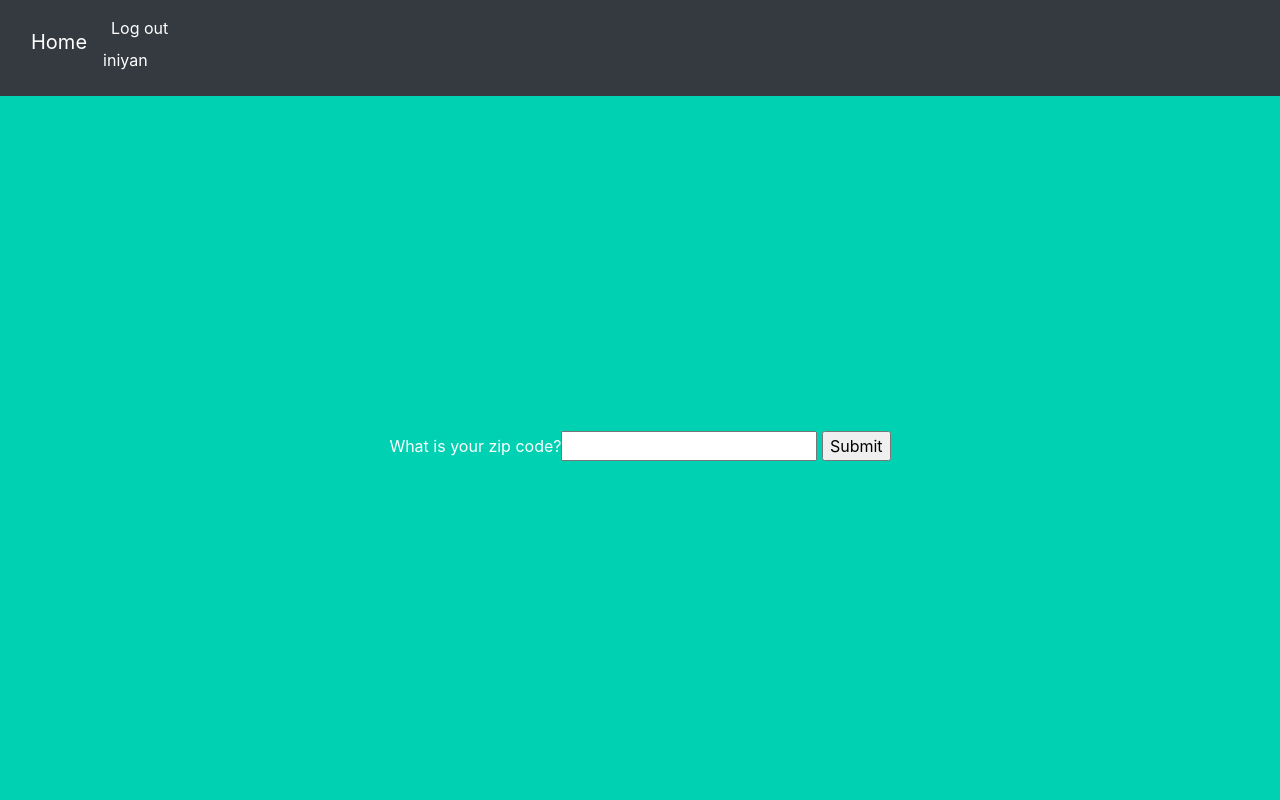
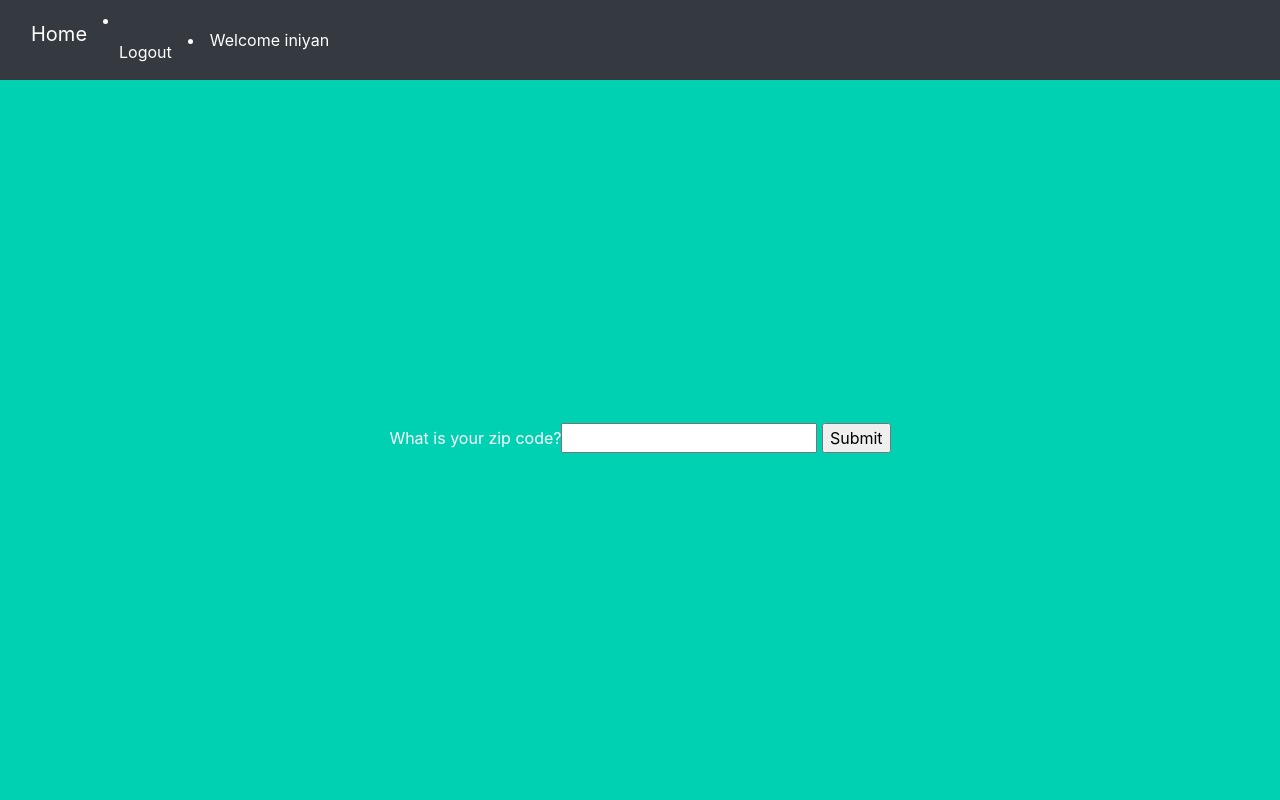
Before and after one commit to iniyan-kannappan/Hackathon_Weather_Application, a Flask app: page / in a window 1280 px wide. Run offline with Flask 2, Linux system fonts and the light colour scheme; a user stored in the database is signed in; some libraries are stand-ins or nearby versions.

Commit message:
Added Bootstrap

```diff
--- a/src/main.py
+++ b/src/main.py
@@ -91,7 +91,7 @@ def login():
             next=request.args.get('next')
 
             if next == None or not next[0]=='/':
-                next=url_for('profile')
+                next=url_for('index')
             return redirect(next)
     return render_template('login.html',form=form)
 
--- a/src/templates/base.html
+++ b/src/templates/base.html
@@ -15,31 +15,33 @@
 <body>
     <section class="hero is-primary is-fullheight">
 
-        <div class="hero-head">
-            <nav class="navbar navbar-expand-lg navbar-light bg-dark">
+<nav class="navbar navbar-expand-lg navbar-light bg-dark">
   <div class="container-fluid">
-    <a class="navbar-brand" href="{{ url_for('index') }}">Home</a>
+    <a class="navbar-brand" href="{{url_for('index')}}">Home</a>
     <button class="navbar-toggler" type="button" data-bs-toggle="collapse" data-bs-target="#navbarSupportedContent" aria-controls="navbarSupportedContent" aria-expanded="false" aria-label="Toggle navigation">
       <span class="navbar-toggler-icon"></span>
     </button>
     <div class="collapse navbar-collapse" id="navbarSupportedContent">
-      <ul class="navbar-nav me-auto mb-2 mb-lg-0">
+          {% if not current_user.is_authenticated %}
         <li class="nav-item">
-            {% if current_user.is_authenticated %}
-            <a class="nav-link active" aria-current="page" href="{{ url_for('logout') }}">Log out</a>
-            <p>{{current_user.username}}</p>
-            {% else %}
+          <a class="nav-link active" aria-current="page" href="{{url_for('login')}}">Login</a>
+        </li>
+        <li class="nav-item">
+          <a class="nav-link active" aria-current="page" href="{{url_for('register')}}">Register</a>
+        </li>
+          {% elif current_user.is_authenticated %}
+        <li class="nav-item">
+          <a class="nav-link " href="{{url_for('logout')}}" aria-current="page">Logout</a>
+        </li>
+
           <li class="nav-item">
-            <a class="nav-link" href="{{ url_for('login') }}">Login</a>
-            <a class="nav-link" href="{{ url_for('register') }}">Register</a>
-            </li>
-            {% endif %}
-        </li>
-      </ul>
+              <a href="#">Welcome {{current_user.username}}</a>
+          </li>
+          {% endif %}
+      </form>
     </div>
   </div>
 </nav>
-        </div>
 
         <div class="hero-body">
             <div class="container has-text-centered">
```
Also changed, not shown: requirements.txt (+21 -0 lines), src/requirements.txt (deleted, +0 -23 lines), src/data.sqlite, 1 other file.
